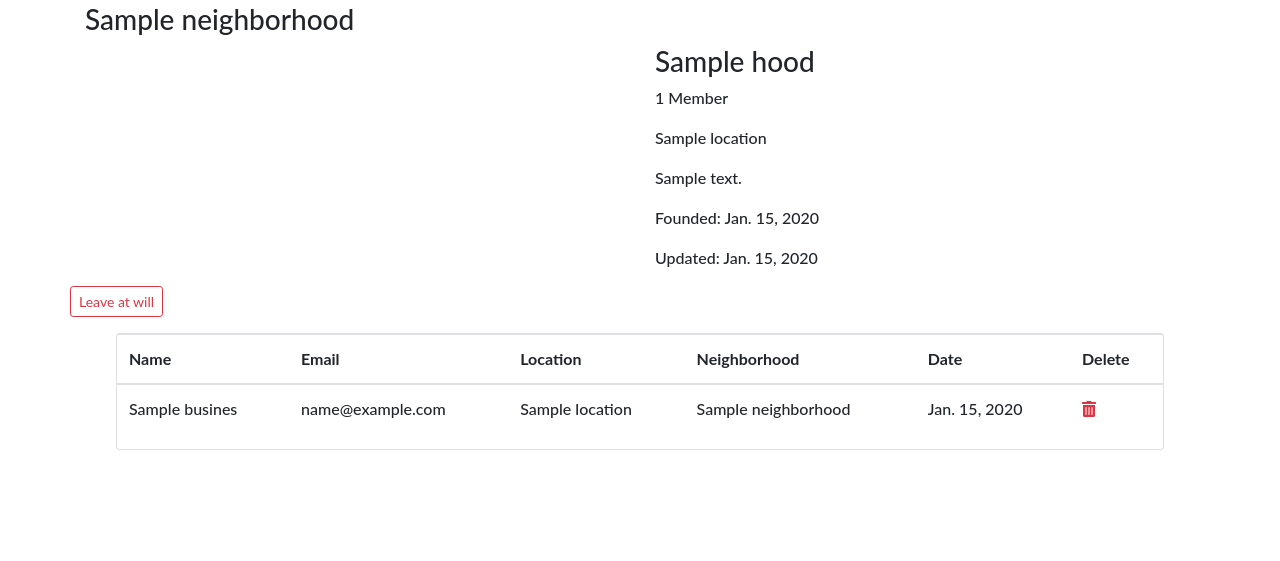
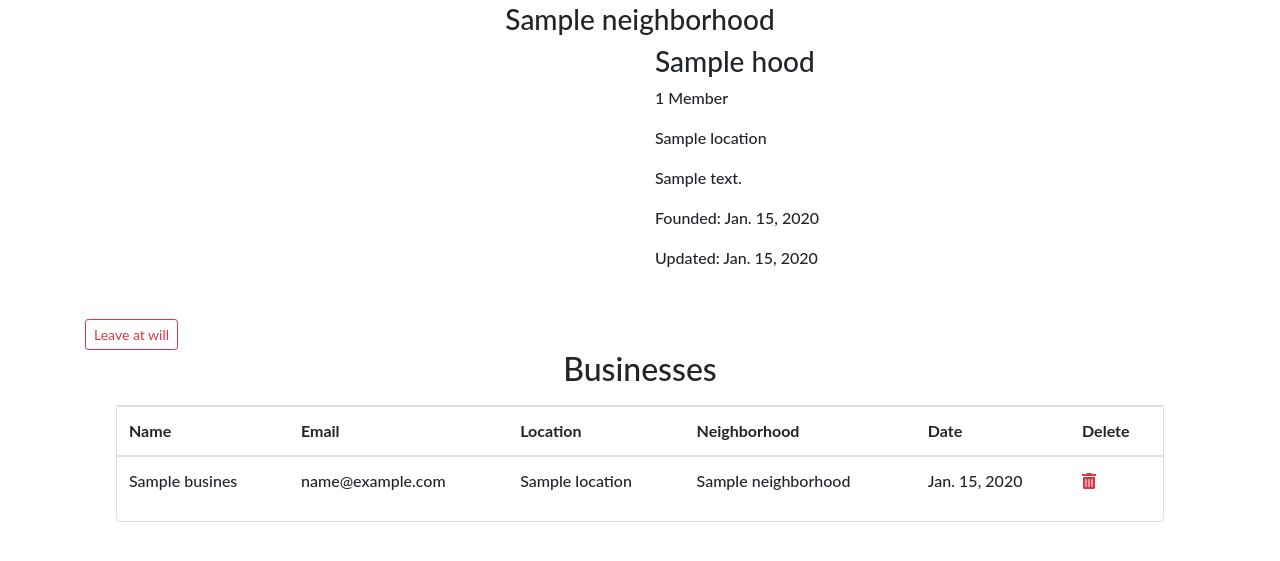
Before and after one commit to ezekielkibiego/The_Neighborhood, a Django app: template hoodapp/templates/single_hood.html in a window 1280 px wide. Shown: the part 61-622 px from the top of the page. Run offline with Django 3.2, Linux system fonts and the light colour scheme; tables that the repository leaves empty hold one stand-in row (values such as "Sample post"); the template is opened without the code that fills it: values that come from a table or form of the project are taken from there, most other values are stand-ins (such as "Sample title", 1, 10 or a date in 2020); some libraries are stand-ins or nearby versions; some web fonts are replaced.

Commit message:
modify single_hood.html

```diff
--- a/hoodapp/templates/single_hood.html
+++ b/hoodapp/templates/single_hood.html
@@ -8,10 +8,13 @@
     .hood{
         margin-top: 5%;
     }
+    .link{
+        margin-top: 3%;
+    }
 </style>
 <div class="container hood">
       <div class="hoods">
-        <h3 class="name">{{hood.name}}</h3>
+        <h3 class="text-center">{{hood.name}}</h3>
           <div class="row">
             <div class="col-md-6">
                 <img src="{{hood.photo.url}}"class="image">
@@ -25,11 +28,13 @@
                 <p>Founded: {{ hood.created_on|date }}</p>
                 <p>Updated: {{ hood.updated_on|date}}</p>
             </div>
-            <div>
-                <a href="{% url 'leave_hood' hood.id %}" class="btn btn-outline-danger btn-sm">Leave at will</a>
-            </div>
+
 
         </div>
+        <div class="link">
+            <a href="{% url 'leave_hood' hood.id %}" class="btn btn-outline-danger btn-sm">Leave at will</a>
+        </div>
+        <h2 class="text-center">Businesses</h2>
         <div class="col-md-12">
             <div class="card m-3">
                 <table class="table">
```
